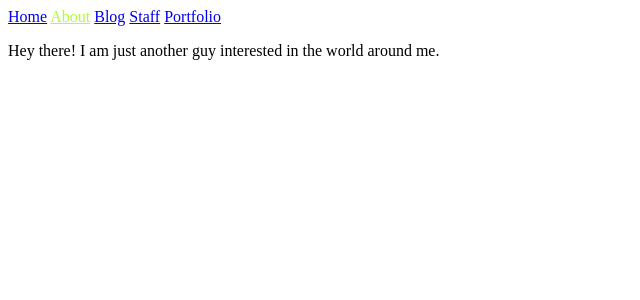
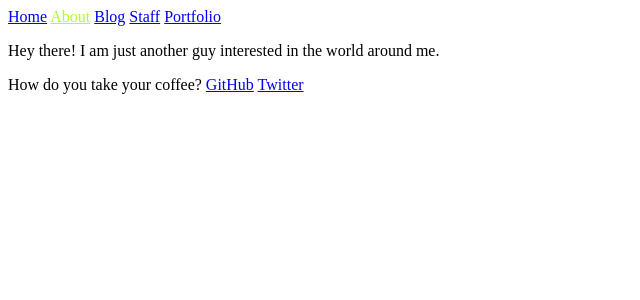
Before and after one commit to habasweiny/habasweiny.github.io, a Jekyll site: the page built from about.md, in a window 1280 px wide. Shown: the top 300 px of the page, without its empty margins (0-640 px from the left). Built offline with Jekyll 4.4.1, drawn with Linux system fonts in a browser that asks for light colours.

Commit message:
added socials to about page

```diff
--- a/about.md
+++ b/about.md
@@ -3,3 +3,7 @@ title: About
 ---
 
 Hey there! I am just another guy interested in the world around me.
+<div ><p>How do you take your coffee?
+<a id="profile-link"  target="_blank" href="https://github.com/habasweiny">GitHub</a>
+<a id="profile-link"  target="_blank" href="https://twitter.com/hamzambo">Twitter</a>
+</p></div>
```
